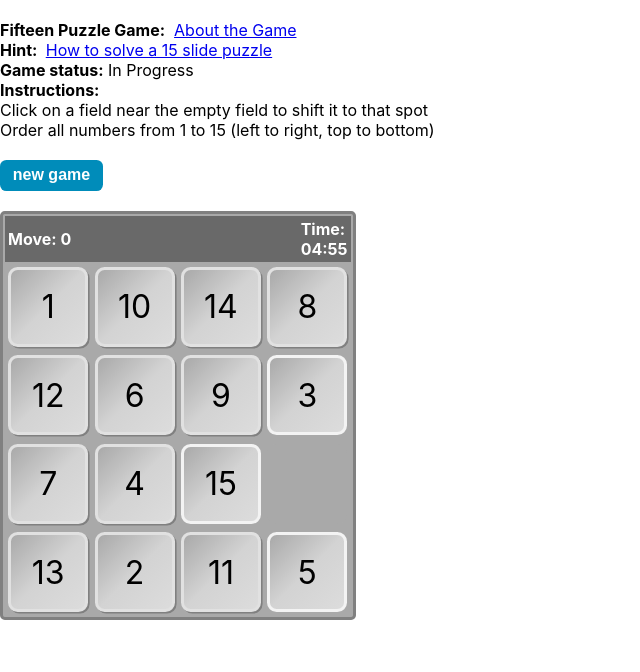
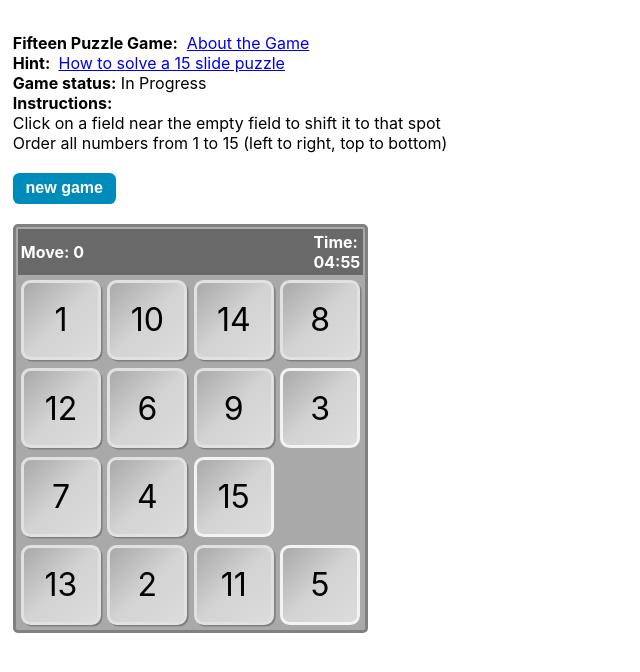
Before and after one commit to b-lukaszuk/fifteen_puzzle_game, a React (Create React App) app in the folder my-app/: page / in a window 1280 px wide. Shown: the top 672 px of the page, without its empty margins (0-640 px from the left). Built offline with nearby package versions, Linux system fonts and the light colour scheme.

Commit message:
kosmetyka

```diff
--- a/my-app/src/App.css
+++ b/my-app/src/App.css
@@ -1,3 +1,4 @@
 .App {
   text-align: left;
+  padding: 1%;
 }
```
